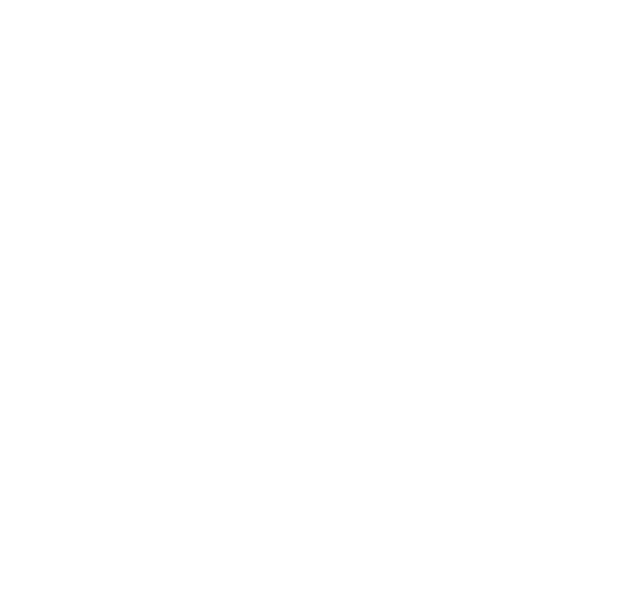
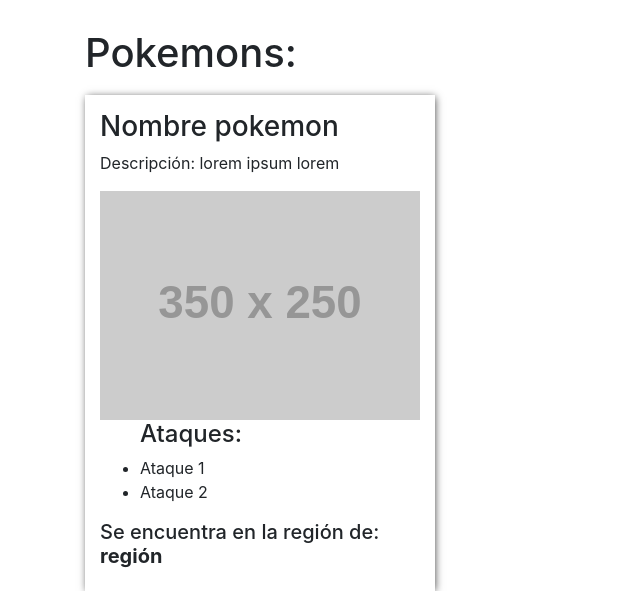
Before and after one commit to Sildhei/pokemon, a PHP site: page / in a window 1280 px wide. Before the commit the part shown is empty. Shown: the part 229-820 px from the top of the page, without its empty margins (0-640 px from the left). Run offline with PHP 8.4, Linux system fonts and the light colour scheme; some libraries are stand-ins or nearby versions.

Commit message:
maquetado1

```diff
--- /dev/null
+++ b/css/custom.css
@@ -0,0 +1,25 @@
+header{
+  background-color: #7acece;
+  padding: 20px 0;
+}
+
+header img{
+  width:100%;
+  max-width: 250px;
+}
+
+.pokemon-cards{
+  padding-top: 30px;
+}
+
+.pokemon-card{
+  padding: 15px;
+  margin-top: 10px;
+  -webkit-box-shadow: 1px 1px 8px -1px rgba(0,0,0,0.75);
+  -moz-box-shadow: 1px 1px 8px -1px rgba(0,0,0,0.75);
+  box-shadow: 1px 1px 8px -1px rgba(0,0,0,0.75);
+}
+
+.pokemon-card img{
+  width: 100%;
+}
--- a/index.php
+++ b/index.php
@@ -5,8 +5,44 @@
   <meta name="viewport" content="width=device-width, initial-scale=1.0">
   <meta http-equiv="X-UA-Compatible" content="ie=edge">
   <title>Pokemon</title>
+  <link rel="stylesheet" href="https://maxcdn.bootstrapcdn.com/bootstrap/4.0.0/css/bootstrap.min.css" integrity="sha384-Gn5384xqQ1aoWXA+058RXPxPg6fy4IWvTNh0E263XmFcJlSAwiGgFAW/dAiS6JXm" crossorigin="anonymous">
+  <link rel="stylesheet" href="css/custom.css">
 </head>
 <body>
 
+  <header>
+  <div class="container">
+    <img src="https://upload.wikimedia.org/wikipedia/commons/thumb/9/98/International_Pok%C3%A9mon_logo.svg/1280px-International_Pok%C3%A9mon_logo.svg.png" alt="">
+  </div>
+  </header>
+
+  <section>
+    <article class="pokemon-cards">
+      <div class="container">
+      <h1>Pokemons:</h1>
+        <div class="row">
+
+            <div class="col-md-4">
+              <div class="pokemon-card">
+                <h3>Nombre pokemon</h3>
+                <p>Descripción: lorem ipsum lorem </p>
+                <img src="https://placehold.it/350x250" alt="">
+                <ul class="specs">
+                  <h4>Ataques:</h4>
+                  <li>Ataque 1</li>
+                  <li>Ataque 2</li>
+                </ul>
+                <h5>Se encuentra en la región de: <span><b> región </b></span></h5>
+              </div>
+            </div>
+        </div>
+      </div>
+    </article>
+  </section>
+
+
+
+
+  <script src="js/scripts.js"></script>
 </body>
 </html>
```
Also changed, not shown: js/scripts.js (added).
